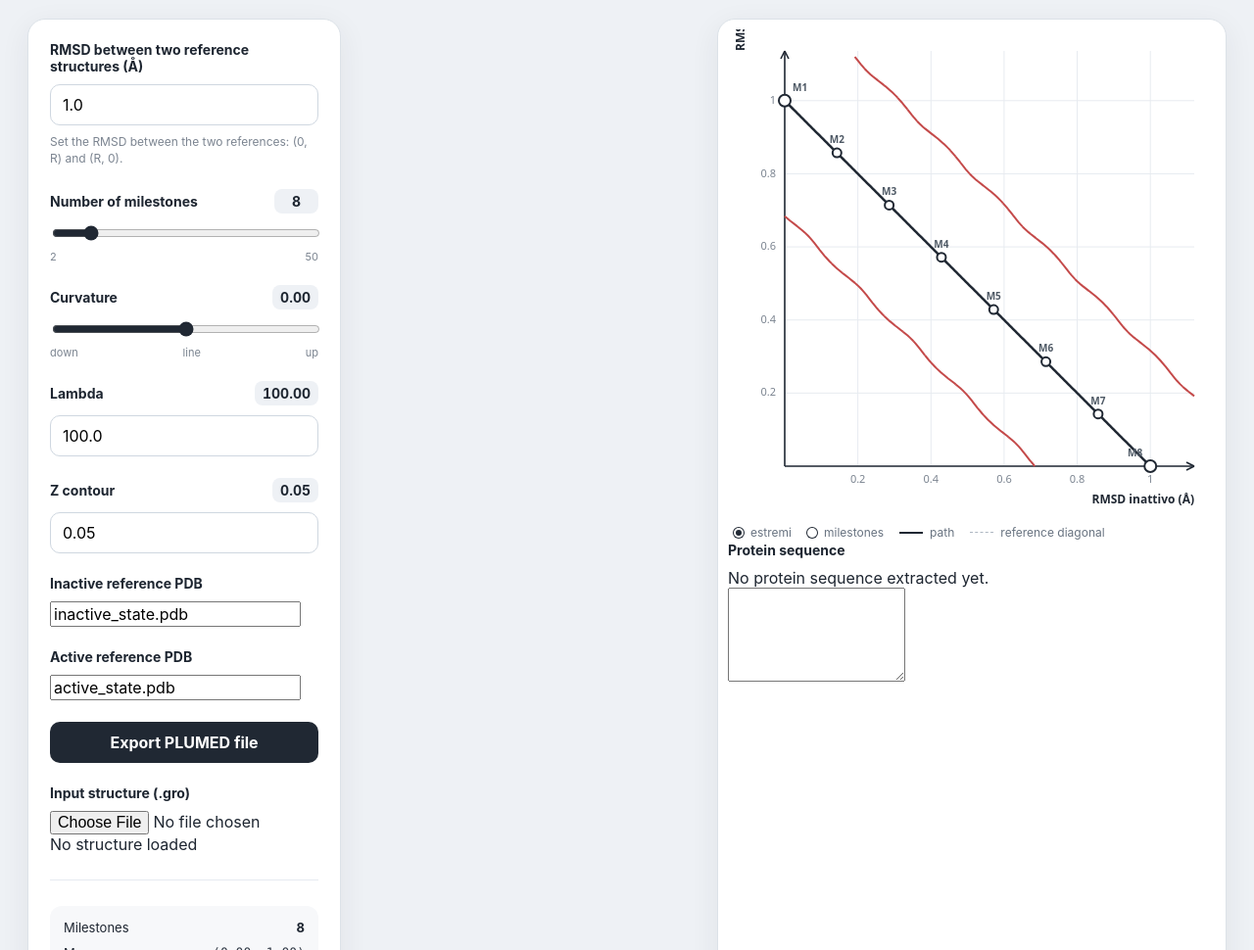
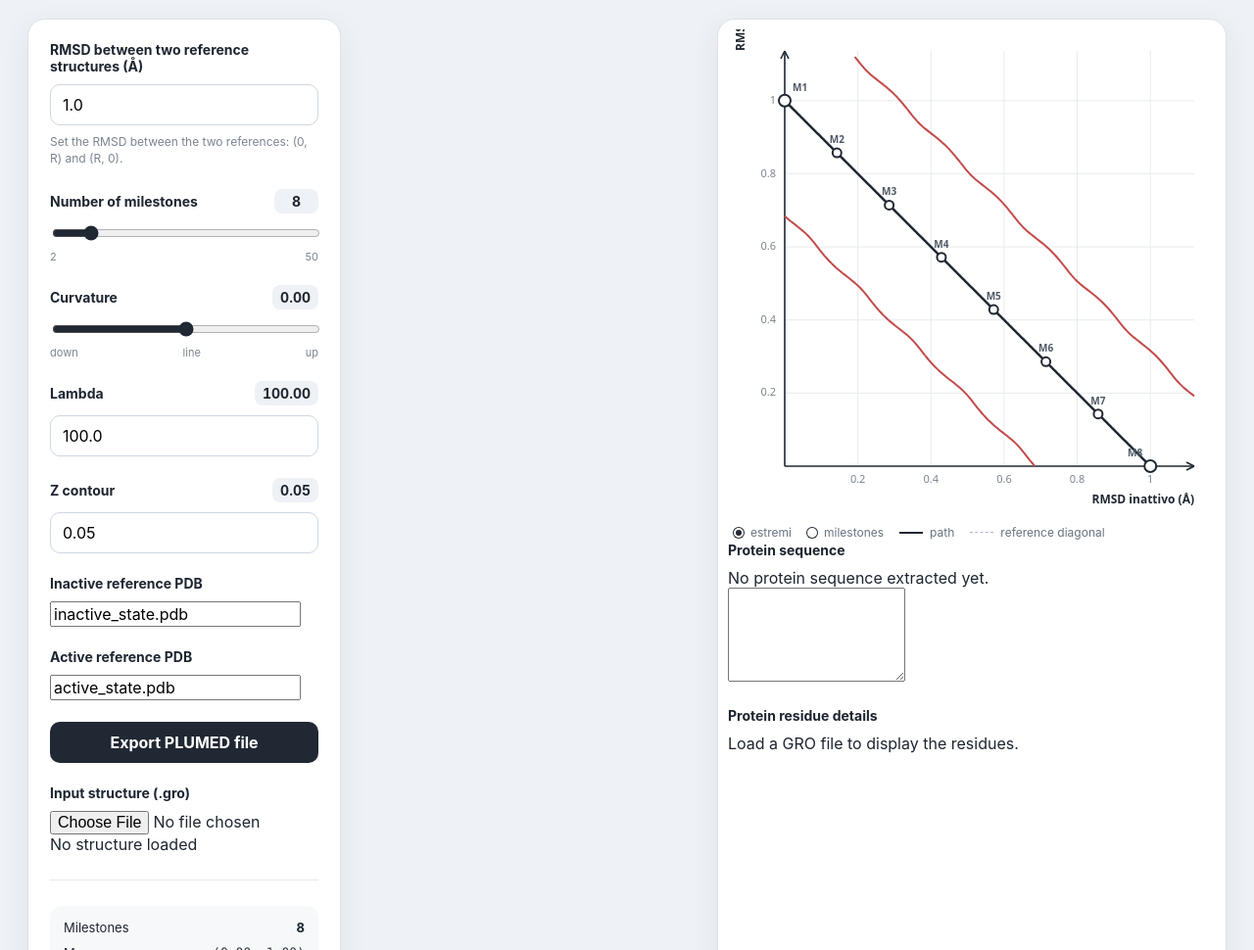
Before and after one commit to saureli/epath-editor, a plain HTML site: page index.html in a window 1280 px wide. Shown: the part 130-1100 px from the top of the page at 98% size. Drawn offline with Linux system fonts and the light colour scheme.

Commit message:
Update index.html

```diff
--- a/index.html
+++ b/index.html
@@ -133,6 +133,13 @@
             placeholder="Load a GRO file to extract the protein sequence">
           </textarea>
         </div>
+
+        <div class="control-group">
+          <label>Protein residue details</label>
+          <div id="proteinResidueTable">
+            Load a GRO file to display the residues.
+          </div>
+        </div>
       </section>
     </section>
   </main>
```
